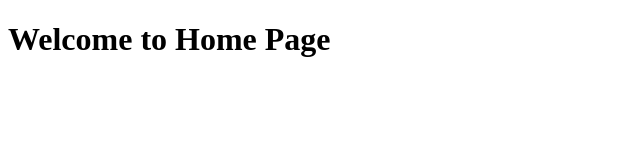
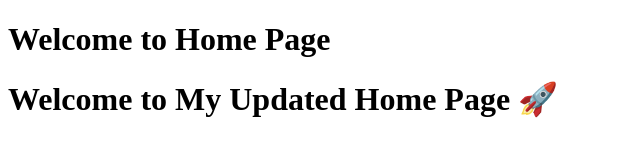
Before and after one commit to BairuSravyaSri/SimpleWebApp, a plain HTML site: page index.html in a window 1280 px wide. Shown: the whole page, without its empty margins (0-640 px from the left). Drawn offline with Linux system fonts and the light colour scheme.

Commit message:
Updated Homepage Content

```diff
--- a/index.html
+++ b/index.html
@@ -5,5 +5,6 @@
 </head>
 <body>
     <h1>Welcome to Home Page</h1>
+    <h1>Welcome to My Updated Home Page 🚀</h1>
 </body>
 </html>
```
